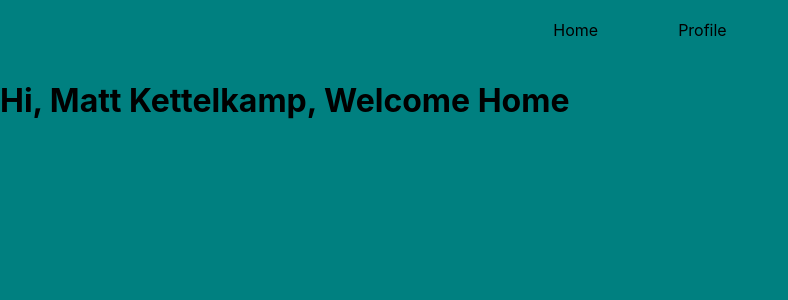
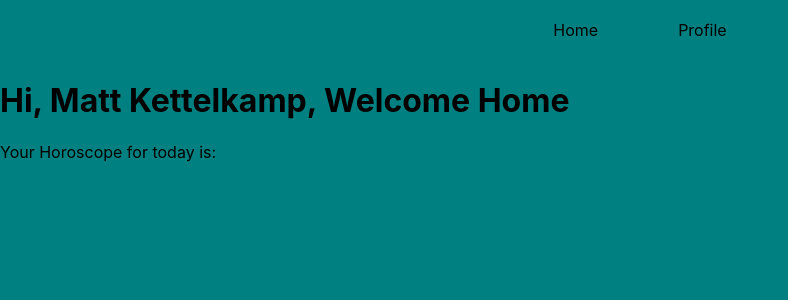
Before and after one commit to mkettel/react-portfolio, a React (Create React App) app: page / in a window 1280 px wide. Shown: the top 300 px of the page, without its empty margins (0-788 px from the left). Built offline with nearby package versions, Linux system fonts and the light colour scheme; no server answers.

Commit message:
playing with the useQuery API

```diff
--- a/src/pages/home.js
+++ b/src/pages/home.js
@@ -5,6 +5,7 @@ import axios from "axios";
 
 export const Home = () => {
   const { username } = useContext(AppContext);
+  // Horoscope API
   const options = {
     method: 'POST',
     url: 'https://sameer-kumar-aztro-v1.p.rapidapi.com/',
@@ -15,9 +16,10 @@ export const Home = () => {
     }
   };
 
-  const { data } = useQuery([""], () => {
-    axios.request(options).then((res) => {
-      console.log(res.data);
+  const { data } = useQuery(["horoscope"], () => {
+     axios.request(options).then((res) => {
+      console.log(res.data.description);
+      return data.description;
     }).catch((err) => {
       console.log(err);
     })
@@ -27,6 +29,7 @@ export const Home = () => {
 
   <div className="home-container">
     <h1> Hi, {username}, Welcome Home</h1>
+    <p> Your Horoscope for today is: {data?.description} </p>
   </div>
 
   )
```
